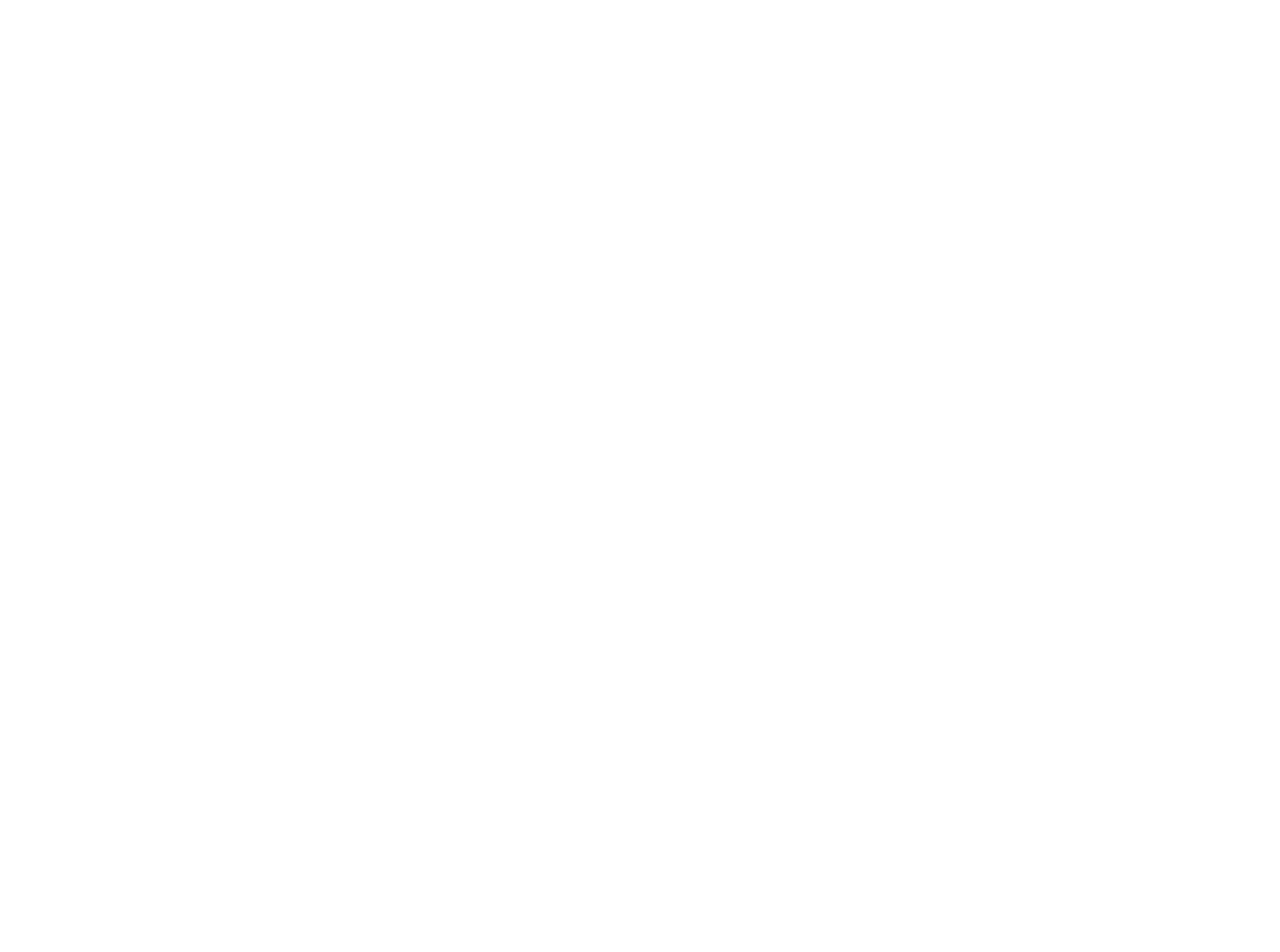
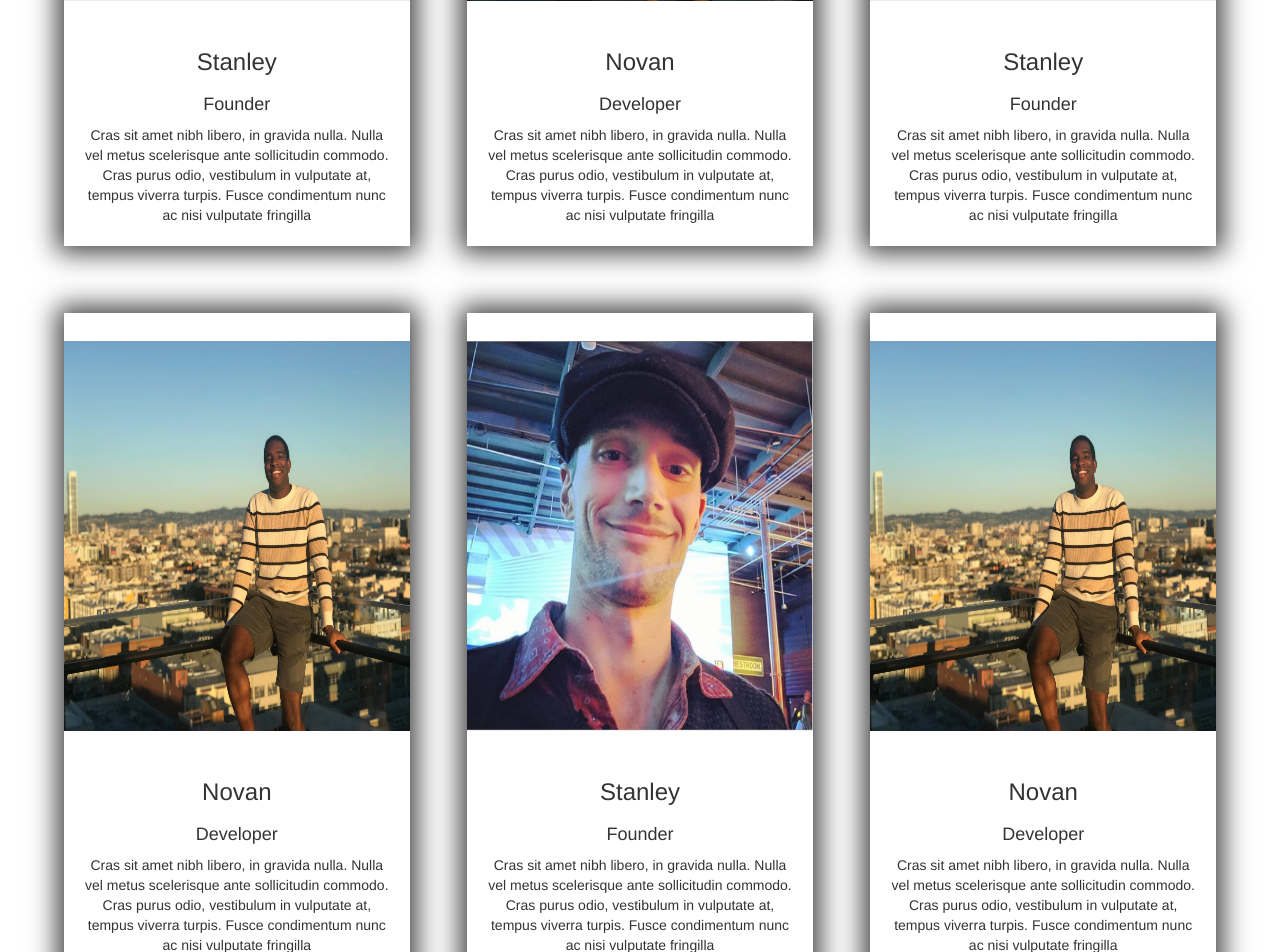
Before and after one commit to Novandev/spacepost-main-site, a React (Create React App) app: page /about in a window 1280 px wide. Shown: the part 1260-2212 px from the top of the page. Before the commit the page ends 999 px from the top, so only its background shows below. Built offline with nearby package versions, Linux system fonts and the light colour scheme.

Commit message:
added more to the design

```diff
--- a/src/pages/About/About.css
+++ b/src/pages/About/About.css
@@ -0,0 +1,40 @@
+#about{
+    display: flex;
+    flex-direction: column;
+    align-items: center;
+    justify-content: center;
+}
+
+#our-vision{
+    height: 75vh;
+}
+#team{
+    margin-bottom: 1.5em;
+}
+#team-section{
+    display: grid;
+    grid-template-columns: 1fr 1fr 1fr;
+    grid-row-gap: 5%;
+    grid-column-gap: 5%;
+    width:90vw;
+    align-items: center;
+    justify-content:center ;
+
+}
+
+#team-section >div{
+    box-shadow: 0px 0px 25px 7px rgba(0,0,0,0.75);
+    display: flex;
+    flex-direction: column;
+    align-items: center;
+    justify-content: center;
+
+}
+#team-section >div>p{
+    text-align: center;
+    margin:0 1.5em 1.5em 1.5em;
+}
+.team-img{
+    height: 390px;
+    wieght:400px;
+}
--- a/src/pages/About/About.js
+++ b/src/pages/About/About.js
@@ -1,7 +1,9 @@
 import React from 'react';
+import {Image} from 'react-bootstrap';
 
-
-
+import './About.css'
+import Stanley from './images/stanley.png';
+import Novan from './images/Novan.jpg'
 class About extends React.Component{
 
 
@@ -10,12 +12,14 @@
     render(){
 
         return(
-            <section>
+            <section id='about'>
                 <article id='our-vision'>
                     <h2>Spacepost......insert tag line here</h2>
                     <p>
                         Cras sit amet nibh libero, in gravida nulla. Nulla vel metus scelerisque
                         ante sollicitudin commodo. Cras purus odio, vestibulum in vulputate at,
+                        tempus viverra turpis. Fusce condimentum nunc ac nisi vulputate
+                        fringilla. Donec lacinia congue felis in faucibus.Cras sit amet nibh libero, in gravida nulla. Nulla vel metus scelerisque ante sollicitudin commodo. Cras purus odio, vestibulum in vulputate at,
                         tempus viverra turpis. Fusce condimentum nunc ac nisi vulputate
                         fringilla. Donec lacinia congue felis in faucibus.
                     </p>
@@ -23,6 +27,62 @@
                 </article>
                 <article id='team'>
                     <h2>Our Team</h2>
+                    <div id='team-section'>
+                        <div>
+                            <Image className='team-img' src={Stanley} responsive />
+                            <h3>Stanley</h3>
+                            <h4>Founder</h4>
+                            <p> Cras sit amet nibh libero, in gravida nulla. Nulla vel metus scelerisque
+                                ante sollicitudin commodo. Cras purus odio, vestibulum in vulputate at,
+                                tempus viverra turpis. Fusce condimentum nunc ac nisi vulputate
+                                fringilla</p>
+                        </div>
+                        <div>
+                            <Image className='team-img' src={Novan} responsive />
+                            <h3>Novan</h3>
+                            <h4>Developer</h4>
+                            <p> Cras sit amet nibh libero, in gravida nulla. Nulla vel metus scelerisque
+                                ante sollicitudin commodo. Cras purus odio, vestibulum in vulputate at,
+                                tempus viverra turpis. Fusce condimentum nunc ac nisi vulputate
+                                fringilla</p>
+                        </div>
+                        <div>
+                            <Image className='team-img' src={Stanley} responsive />
+                            <h3>Stanley</h3>
+                            <h4>Founder</h4>
+                            <p> Cras sit amet nibh libero, in gravida nulla. Nulla vel metus scelerisque
+                                ante sollicitudin commodo. Cras purus odio, vestibulum in vulputate at,
+                                tempus viverra turpis. Fusce condimentum nunc ac nisi vulputate
+                                fringilla</p>
+                        </div>
+                        <div>
+                            <Image className='team-img' src={Novan} responsive />
+                            <h3>Novan</h3>
+                            <h4>Developer</h4>
+                            <p> Cras sit amet nibh libero, in gravida nulla. Nulla vel metus scelerisque
+                                ante sollicitudin commodo. Cras purus odio, vestibulum in vulputate at,
+                                tempus viverra turpis. Fusce condimentum nunc ac nisi vulputate
+                                fringilla</p>
+                        </div>
+                        <div>
+                            <Image className='team-img' src={Stanley} responsive />
+                            <h3>Stanley</h3>
+                            <h4>Founder</h4>
+                            <p> Cras sit amet nibh libero, in gravida nulla. Nulla vel metus scelerisque
+                                ante sollicitudin commodo. Cras purus odio, vestibulum in vulputate at,
+                                tempus viverra turpis. Fusce condimentum nunc ac nisi vulputate
+                                fringilla</p>
+                        </div>
+                        <div>
+                            <Image className='team-img' src={Novan} responsive />
+                            <h3>Novan</h3>
+                            <h4>Developer</h4>
+                            <p> Cras sit amet nibh libero, in gravida nulla. Nulla vel metus scelerisque
+                                ante sollicitudin commodo. Cras purus odio, vestibulum in vulputate at,
+                                tempus viverra turpis. Fusce condimentum nunc ac nisi vulputate
+                                fringilla</p>
+                        </div>
+                    </div>
 
                 </article>
                 <article id='acknowledgements'>
```
Also changed, not shown: src/pages/About/images/Novan.jpg (added), src/pages/About/images/stanley.png (added).
